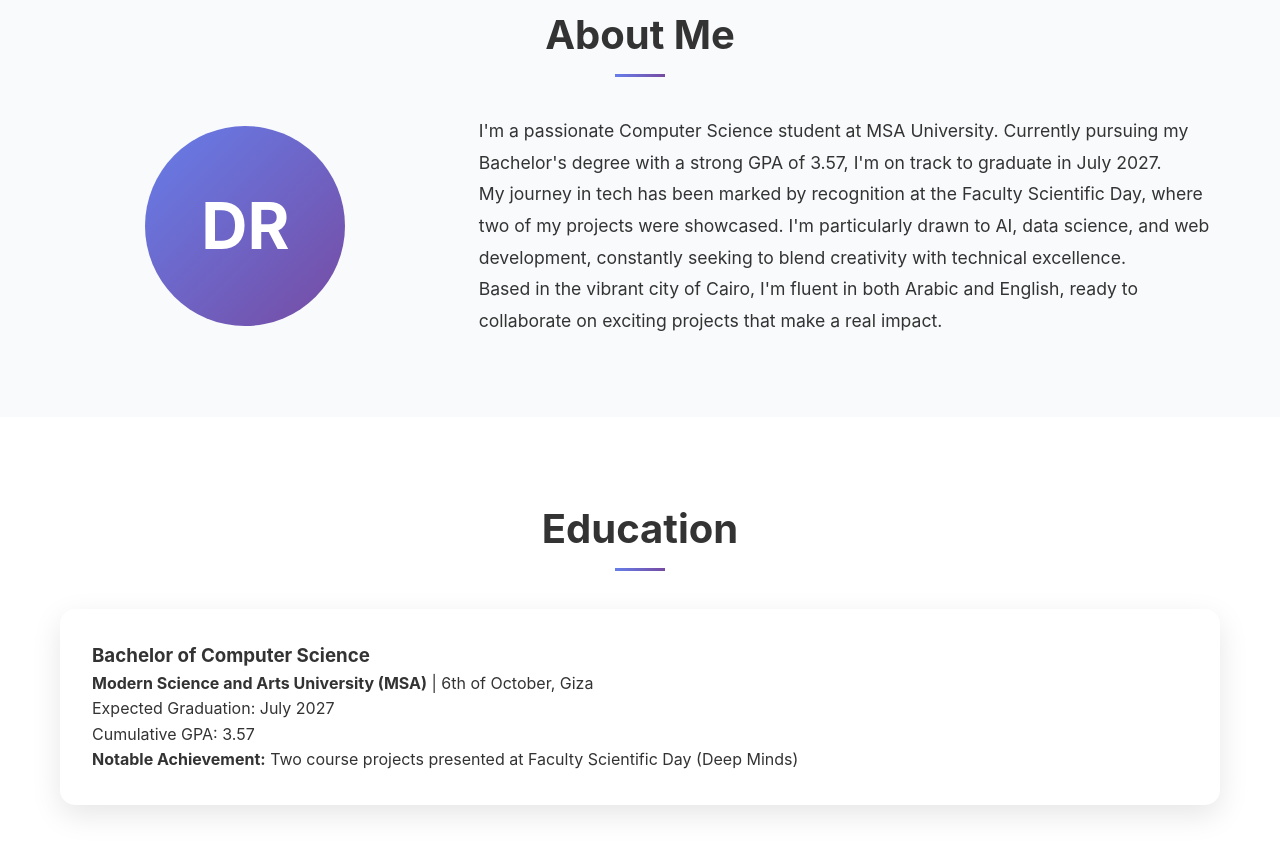
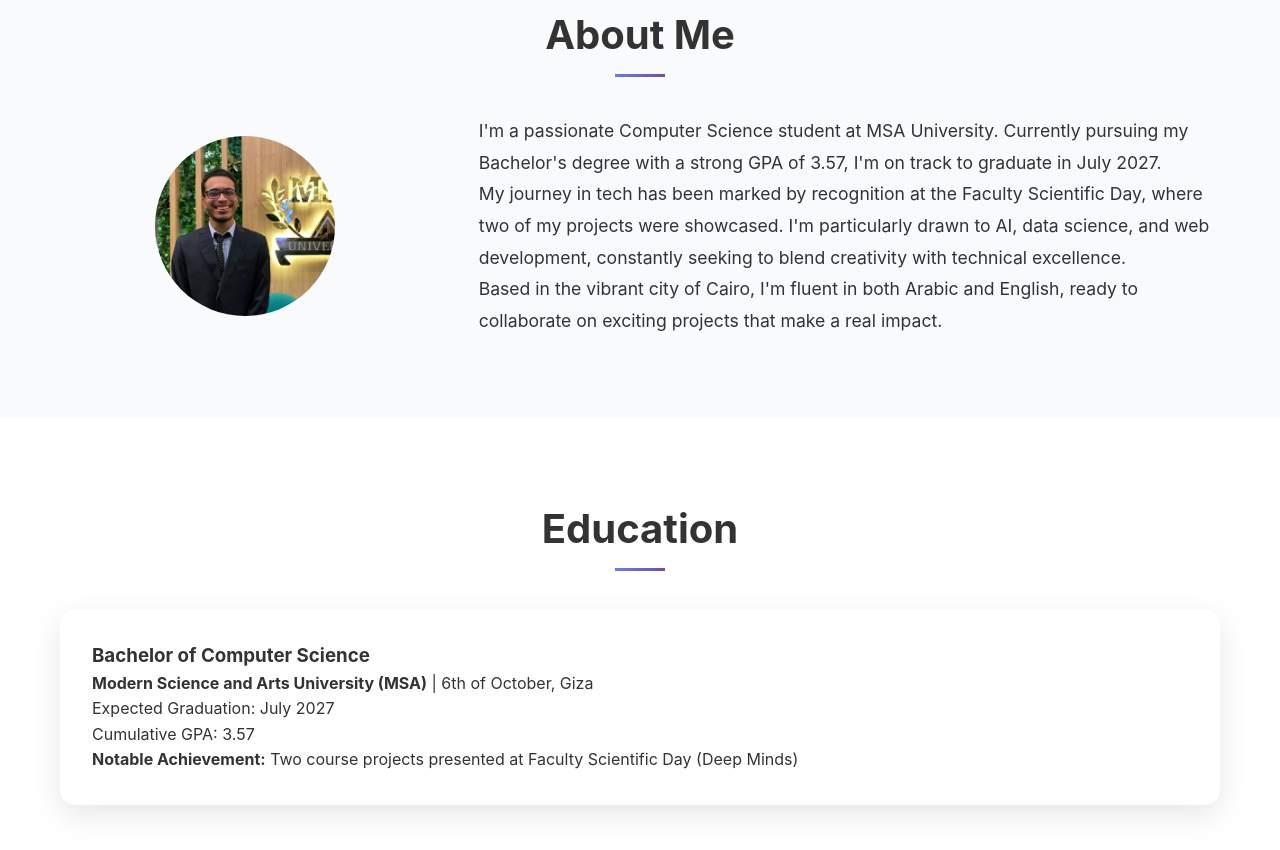
Before and after one commit to davidrimon2004/davidrimon_portfolio, a plain HTML site: page index.html in a window 1280 px wide. Shown: the part 877-1727 px from the top of the page. Drawn offline with Linux system fonts and the light colour scheme.

Commit message:
added my picture

```diff
--- a/index.html
+++ b/index.html
@@ -56,7 +56,9 @@
         <div class="container">
             <h2 class="section-title fade-in">About Me</h2>
             <div class="about-grid fade-in">
-                <div class="about-image">DR</div>
+                <div class="about-image" style="width: 180px; height: 180px; border-radius: 50%; overflow: hidden; display: flex; align-items: center; justify-content: center; background: #f5f5f5;">
+                    <img src="pics/me.jpg" alt="David Rimon Youssef" class="about-img" style="width: 100%; height: 100%; object-fit: cover;">
+                </div>
                 <div class="about-text">
                     <p>I'm a passionate Computer Science student at MSA University. Currently pursuing my Bachelor's degree with a strong GPA of 3.57, I'm on track to graduate in July 2027.</p>
                     <p>My journey in tech has been marked by recognition at the Faculty Scientific Day, where two of my projects were showcased. I'm particularly drawn to AI, data science, and web development, constantly seeking to blend creativity with technical excellence.</p>
```
Also changed, not shown: pics/me.jpg (added).
